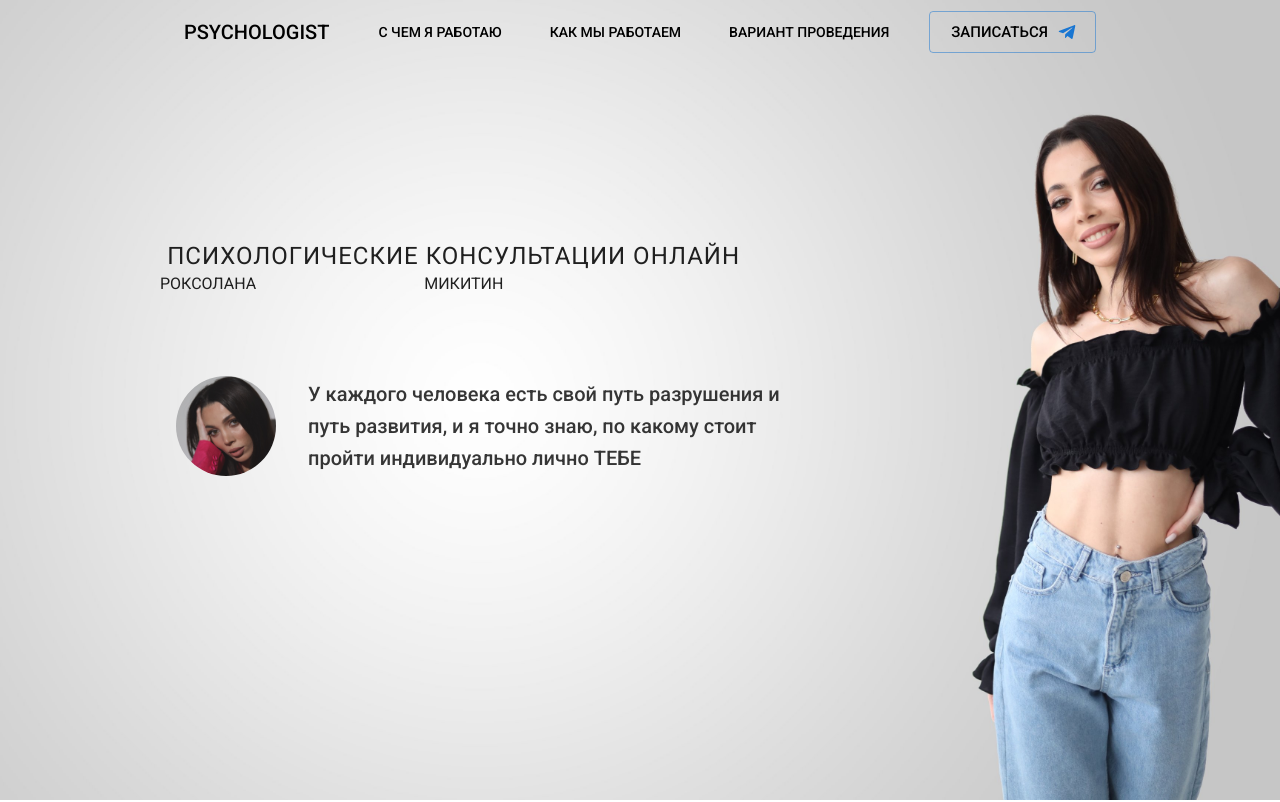
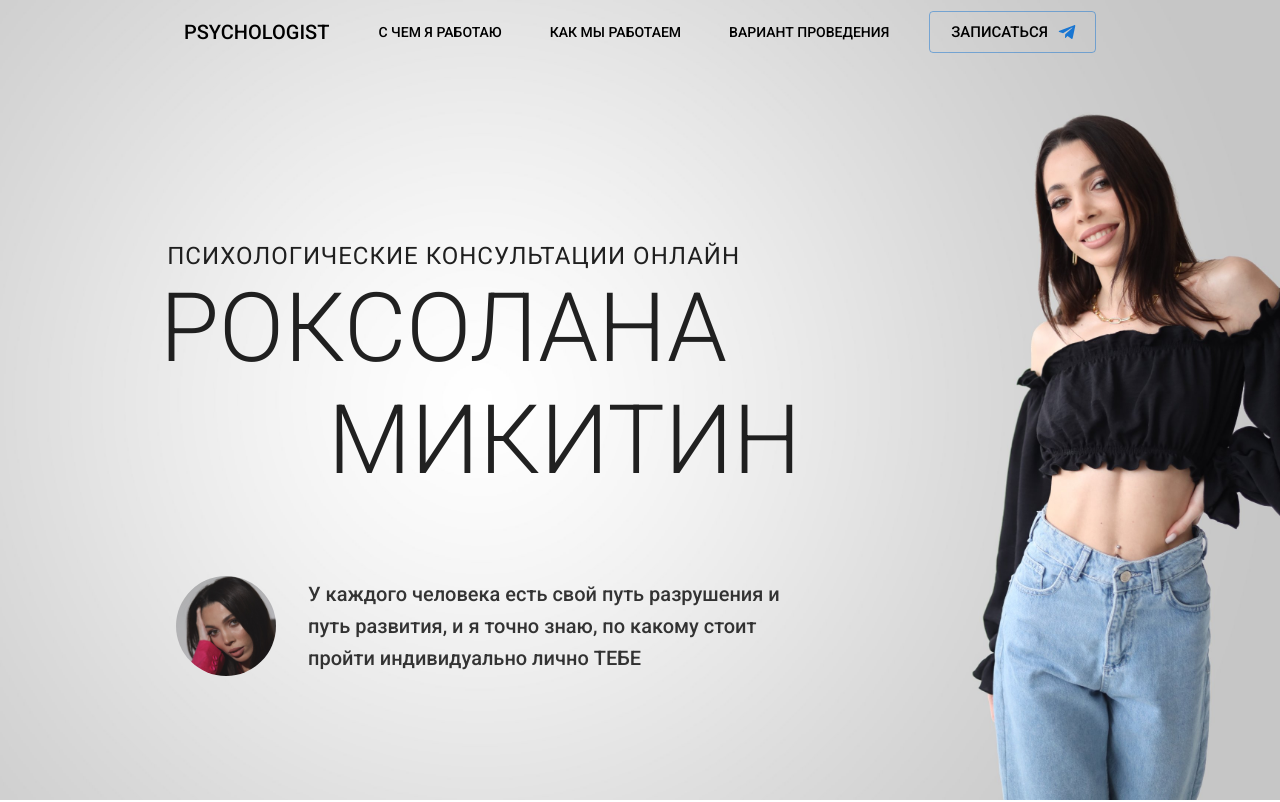
Before and after one commit to limetrack/roxy, a Next.js app: page / in a window 1280 px wide. Shown: the top 802 px of the page. Built offline with nearby package versions, Linux system fonts and the light colour scheme.

Commit message:
Titles sizes fix

```diff
--- a/src/app/page.jsx
+++ b/src/app/page.jsx
@@ -81,12 +81,22 @@ export default function HomePage() {
           >
             Психологические консультации онлайн
           </Typography>
-          <Typography variant={{ xs: 'h3', sm: 'h1' }} sx={{ mt: 0, textTransform: 'uppercase' }}>
+          <Box sx={{ display: { xs: 'block', sm: 'none' } }}>
+            <Typography variant="h3" sx={{ mt: 0, textTransform: 'uppercase' }}>
               Роксолана
             </Typography>
-          <Typography variant={{ xs: 'h3', sm: 'h1' }} sx={{ ml: 21, mt: 0, textTransform: 'uppercase' }}>
+            <Typography variant="h3" sx={{ ml: 16, mt: 0, textTransform: 'uppercase' }}>
               Микитин
             </Typography>
+          </Box>
+          <Box sx={{ display: { xs: 'none', sm: 'block' } }}>
+            <Typography variant="h1" sx={{ mt: 0, textTransform: 'uppercase' }}>
+              Роксолана
+            </Typography>
+            <Typography variant="h1" sx={{ ml: 21, mt: 0, textTransform: 'uppercase' }}>
+              Микитин
+            </Typography>
+          </Box>
           <Box sx={{
             maxWidth: '700px', backgroundColor: 'transparent', p: 2, mt: 8, borderRadius: '6px', opacity: 0.9,
           }}
@@ -305,12 +315,22 @@ export default function HomePage() {
         }}
       >
         <Grid container xs={12} justifyContent="center" alignItems="center">
-          <Typography variant={{ xs: 'h3', sm: 'h1' }} textAlign="center" sx={{ width: '100%', pr: 24 }}>
+          <Box sx={{ display: { xs: 'block', sm: 'none' } }}>
+            <Typography variant="h3" textAlign="center" sx={{ width: '100%', pr: 24 }}>
               Ход нашей
             </Typography>
-          <Typography variant={{ xs: 'h3', sm: 'h1' }} textAlign="center" sx={{ width: '100%', pl: 24, pb: 12 }}>
+            <Typography variant="h3" textAlign="center" sx={{ width: '100%', pl: 24, pb: 12 }}>
               работы
             </Typography>
+          </Box>
+          <Box sx={{ display: { xs: 'none', sm: 'block' } }}>
+            <Typography variant="h1" textAlign="center" sx={{ width: '100%', pr: 24 }}>
+              Ход нашей
+            </Typography>
+            <Typography variant="h1" textAlign="center" sx={{ width: '100%', pl: 24, pb: 12 }}>
+              работы
+            </Typography>
+          </Box>
           <Grid
             container
             direction="row"
@@ -367,12 +387,22 @@ export default function HomePage() {
         }}
       >
         <Grid container xs={12} justifyContent="center" alignItems="center">
-          <Typography variant={{ xs: 'h3', sm: 'h1' }} textAlign="left" sx={{ width: '100%', pr: 24 }}>
+          <Box sx={{ display: { xs: 'block', sm: 'none' } }}>
+            <Typography variant="h3" textAlign="left" sx={{ width: '100%', pr: 24 }}>
               Вариант
             </Typography>
-          <Typography variant={{ xs: 'h3', sm: 'h1' }} textAlign="left" sx={{ width: '100%', pl: 24, pb: 12 }}>
+            <Typography variant="h3" textAlign="left" sx={{ width: '100%', pl: 24, pb: 12 }}>
               проведения
             </Typography>
+          </Box>
+          <Box sx={{ display: { xs: 'none', sm: 'block' } }}>
+            <Typography variant="h1" textAlign="left" sx={{ width: '100%', pr: 24 }}>
+              Вариант
+            </Typography>
+            <Typography variant="h1" textAlign="left" sx={{ width: '100%', pl: 24, pb: 12 }}>
+              проведения
+            </Typography>
+          </Box>
           <Grid container sx={{ width: '100%' }}>
             <Grid xs={6}>
               <Stack direction="row" sx={{ ml: 8, mb: 8 }}>
```
Lines whose indentation alone changed are shown as unchanged.
